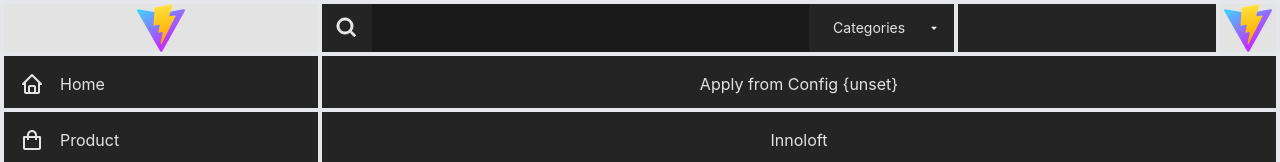
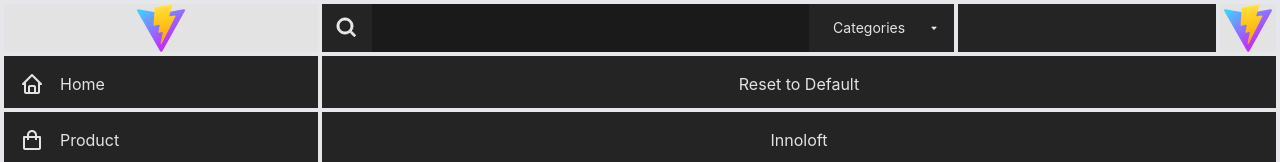
Before and after one commit to ericnjuki/react-dashboard-products, a React (Vite) app: page /organizations in a window 1280 px wide. Shown: the top 162 px of the page. Built offline with nearby package versions, Linux system fonts and the light colour scheme; no server answers.

Commit message:
rm static images, added theme reset btn

```diff
--- a/src/components/Organizations.tsx
+++ b/src/components/Organizations.tsx
@@ -17,7 +17,7 @@ const OrganizationsComponent = () => {
         id: -1,
         logo: '/vite.svg',
         mainColor: '#242424',
-        hasUserSection: false
+        hasUserSection: true
       }));
     } else {
       axios
@@ -32,9 +32,9 @@ const OrganizationsComponent = () => {
   }
   return (
     <ul className="h-[calc(100svh-7em)]">
-      <li key={-2} className="p-4 border-b-4 h-14 hover:bg-[--secondary-color] hover:text-[--primary-color]">
-        <ButtonComponent onClick={() => { changeTheme(APP_ID) }}>
-          Apply from Config {`{${APP_ID}}`}
+      <li key={-1} className="p-4 border-b-4 h-14 hover:bg-[--secondary-color] hover:text-[--primary-color]">
+        <ButtonComponent onClick={() => { changeTheme(-1) }}>
+          Reset to Default
         </ButtonComponent>
       </li>
       {organizations.map((org) => (
--- a/src/components/product/lib/OfferedByDetails.tsx
+++ b/src/components/product/lib/OfferedByDetails.tsx
@@ -26,7 +26,7 @@ const OfferedByDetails = ({ user, company }: { user: IUser | undefined, company:
             p-4
             bg-[--secondary-color]
             `}>
-              <img src="/innoloft_logo.png"/>
+              <img src={company.logo || '/vite.svg'} />
             </div>
 
             {/* user card */}
```
